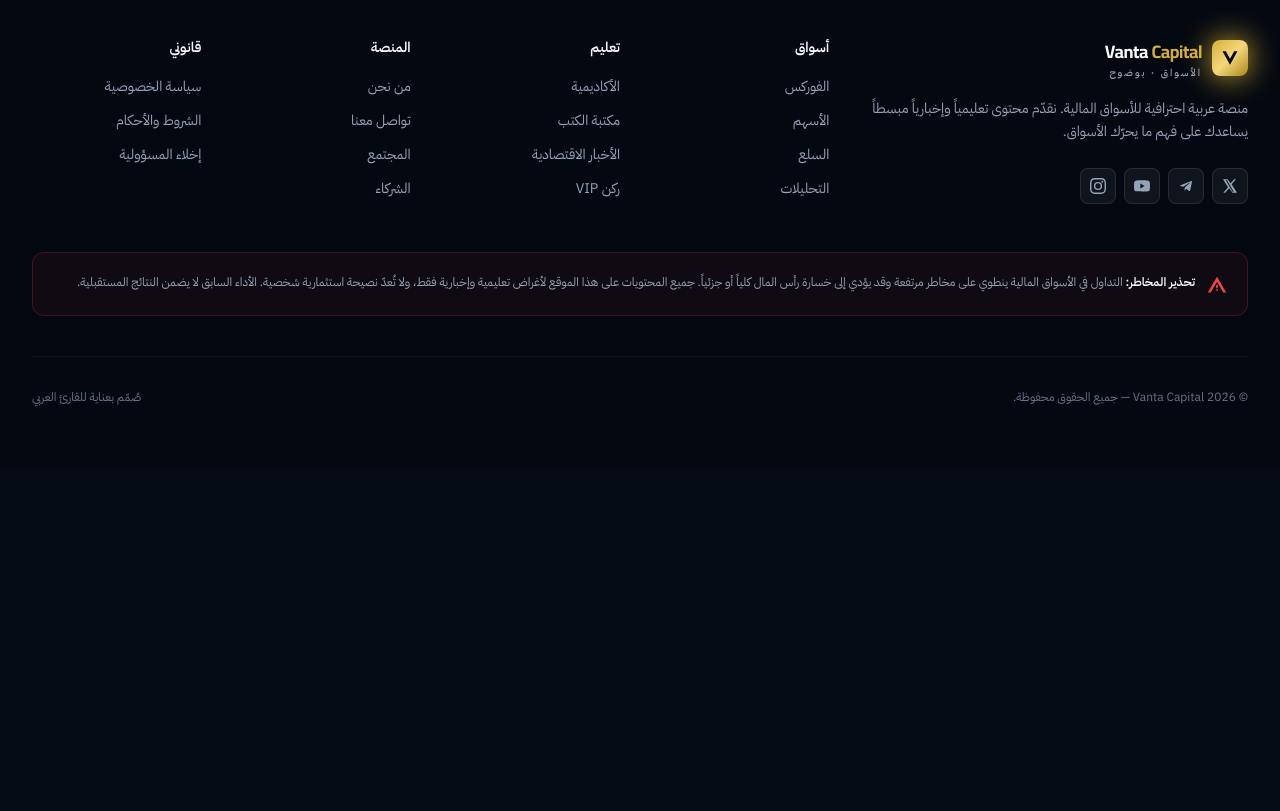
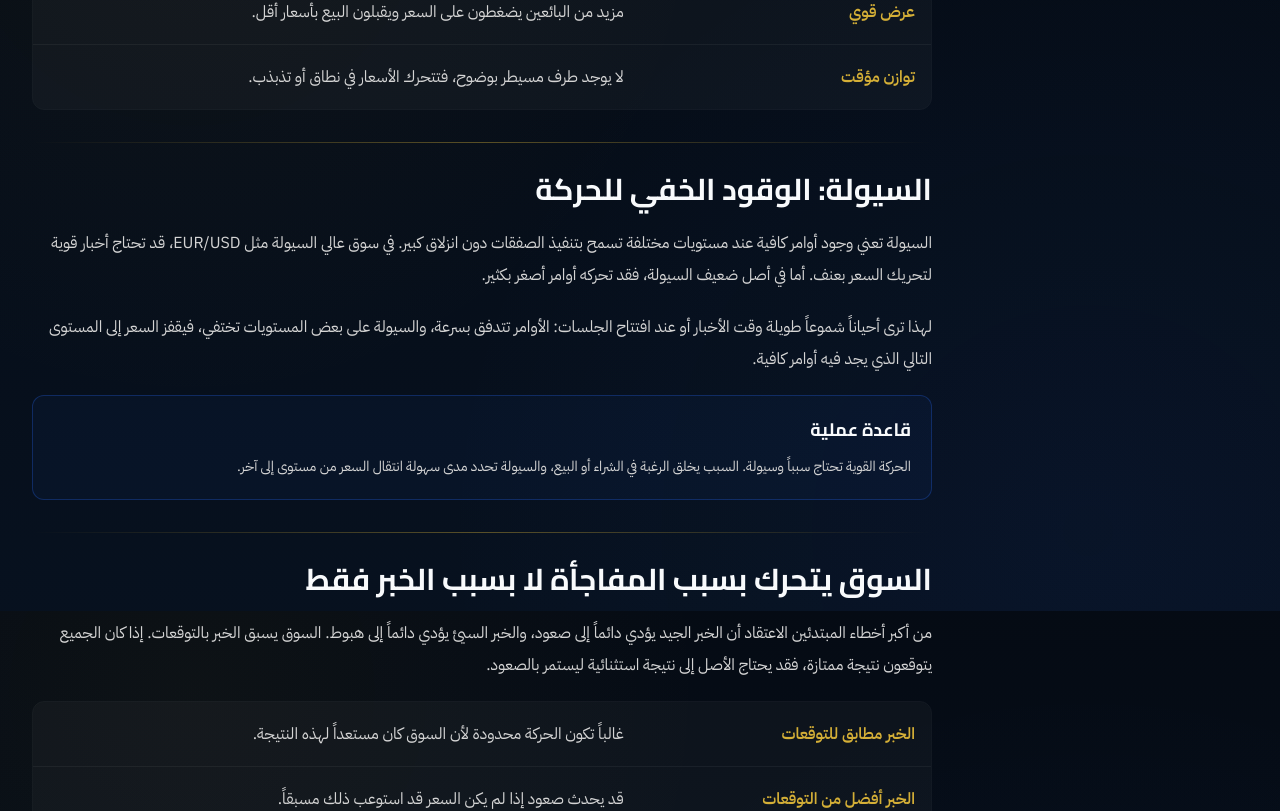
Before and after one commit to yassinlgarch-eng/Vanta-capital-, a Next.js app: page /academy/why-prices-move in a window 1280 px wide. Before the commit this address had no page. Shown: the part 989-1800 px from the top of the page. Before the commit the page ends 1458 px from the top, so only its background shows below. Built offline with nearby package versions, Linux system fonts and the light colour scheme.

Commit message:
Add academy lesson on price movement

```diff
--- /dev/null
+++ b/src/app/academy/why-prices-move/page.tsx
@@ -0,0 +1,184 @@
+import AcademyLessonTemplate, {
+  LessonCallout,
+  LessonTable,
+} from "@/components/AcademyLessonTemplate";
+
+export const metadata = {
+  title: "لماذا تتحرك الأسعار؟ - أكاديمية Vanta Capital",
+  description:
+    "درس مفصل يشرح العلاقة بين العرض والطلب والسيولة والتوقعات والأخبار في حركة أسعار الأسواق المالية.",
+};
+
+export default function LessonPage() {
+  return (
+    <AcademyLessonTemplate
+      eyebrow="الدرس 02 · أساسيات السوق"
+      title="لماذا تتحرك الأسعار؟"
+      description="السعر لا يتحرك لأن الشموع تريد ذلك. يتحرك لأن التوقعات والسيولة والأوامر تتغير. هذا الدرس يحوّل حركة السعر من فوضى إلى منطق قابل للفهم."
+      level="مبتدئ"
+      duration="22 دقيقة قراءة"
+      objectives={[
+        "فهم العلاقة الحقيقية بين العرض والطلب والسعر",
+        "معرفة دور السيولة في تسريع أو تهدئة الحركة",
+        "تمييز الفرق بين الخبر نفسه وتوقعات السوق قبل الخبر",
+        "قراءة الحركة كاستجابة لتوازن جديد لا كصدفة عشوائية",
+      ]}
+      sections={[
+        {
+          id: "supply-demand",
+          label: "العرض والطلب",
+          title: "العرض والطلب: القاعدة التي لا تموت",
+          children: (
+            <>
+              <p>
+                كل حركة سعرية تبدأ من سؤال بسيط: من الطرف المستعجل أكثر؟ إذا كان
+                المشترون مستعجلين ويقبلون أسعاراً أعلى، يصعد السعر. إذا كان
+                البائعون مستعجلين ويقبلون أسعاراً أقل، يهبط السعر. ليست المسألة
+                عدد المشترين والبائعين فقط، بل حجم أوامرهم، إلحاحهم، ومكان
+                تمركزهم في دفتر الأوامر.
+              </p>
+              <LessonTable
+                rows={[
+                  {
+                    label: "طلب قوي",
+                    value:
+                      "مزيد من المشترين يقبلون أسعاراً أعلى أو يرفعون أوامرهم بسرعة.",
+                  },
+                  {
+                    label: "عرض قوي",
+                    value:
+                      "مزيد من البائعين يضغطون على السعر ويقبلون البيع بأسعار أقل.",
+                  },
+                  {
+                    label: "توازن مؤقت",
+                    value:
+                      "لا يوجد طرف مسيطر بوضوح، فتتحرك الأسعار في نطاق أو تذبذب.",
+                  },
+                ]}
+              />
+            </>
+          ),
+        },
+        {
+          id: "liquidity",
+          label: "السيولة",
+          title: "السيولة: الوقود الخفي للحركة",
+          children: (
+            <>
+              <p>
+                السيولة تعني وجود أوامر كافية عند مستويات مختلفة تسمح بتنفيذ
+                الصفقات دون انزلاق كبير. في سوق عالي السيولة مثل EUR/USD، قد
+                تحتاج أخبار قوية لتحريك السعر بعنف. أما في أصل ضعيف السيولة، فقد
+                تحركه أوامر أصغر بكثير.
+              </p>
+              <p>
+                لهذا ترى أحياناً شموعاً طويلة وقت الأخبار أو عند افتتاح الجلسات:
+                الأوامر تتدفق بسرعة، والسيولة على بعض المستويات تختفي، فيقفز
+                السعر إلى المستوى التالي الذي يجد فيه أوامر كافية.
+              </p>
+              <LessonCallout title="قاعدة عملية" tone="blue">
+                <p>
+                  الحركة القوية تحتاج سبباً وسيولة. السبب يخلق الرغبة في الشراء
+                  أو البيع، والسيولة تحدد مدى سهولة انتقال السعر من مستوى إلى
+                  آخر.
+                </p>
+              </LessonCallout>
+            </>
+          ),
+        },
+        {
+          id: "expectations",
+          label: "التوقعات",
+          title: "السوق يتحرك بسبب المفاجأة لا بسبب الخبر فقط",
+          children: (
+            <>
+              <p>
+                من أكبر أخطاء المبتدئين الاعتقاد أن الخبر الجيد يؤدي دائماً إلى
+                صعود، والخبر السيئ يؤدي دائماً إلى هبوط. السوق يسبق الخبر
+                بالتوقعات. إذا كان الجميع يتوقعون نتيجة ممتازة، فقد يحتاج الأصل
+                إلى نتيجة استثنائية ليستمر بالصعود.
+              </p>
+              <LessonTable
+                rows={[
+                  {
+                    label: "الخبر مطابق للتوقعات",
+                    value:
+                      "غالباً تكون الحركة محدودة لأن السوق كان مستعداً لهذه النتيجة.",
+                  },
+                  {
+                    label: "الخبر أفضل من التوقعات",
+                    value:
+                      "قد يحدث صعود إذا لم يكن السعر قد استوعب ذلك مسبقاً.",
+                  },
+                  {
+                    label: "الخبر أسوأ من التوقعات",
+                    value:
+                      "قد يحدث هبوط أو إعادة تسعير سريعة للمخاطر.",
+                  },
+                ]}
+              />
+            </>
+          ),
+        },
+        {
+          id: "positioning",
+          label: "تمركز السوق",
+          title: "لماذا يهبط السعر بعد خبر جيد؟",
+          children: (
+            <>
+              <p>
+                أحياناً يصدر خبر إيجابي ومع ذلك يهبط السعر. السبب أن السوق كان
+                متمركزاً مسبقاً في اتجاه الخبر. عندما يدخل الجميع قبل الإعلان،
+                لا يبقى مشترون جدد كفاية بعد الإعلان، فيبدأ المحترفون بجني
+                الأرباح. هنا لا يكون الخبر سيئاً، بل كان أقل من طموح السوق.
+              </p>
+              <LessonCallout title="مثال ذهني" tone="gold">
+                <p>
+                  إذا صعد الذهب أياماً قبل قرار الفائدة لأن المتداولين توقعوا
+                  لهجة أكثر تيسيراً من البنك المركزي، ثم جاء القرار جيداً لكن
+                  ليس مفاجئاً، قد يهبط الذهب لأن المشترين الأوائل يبيعون لجني
+                  الأرباح.
+                </p>
+              </LessonCallout>
+            </>
+          ),
+        },
+        {
+          id: "practical-framework",
+          label: "إطار عملي",
+          title: "إطار Vanta لقراءة سبب الحركة",
+          children: (
+            <>
+              <p>
+                قبل أن تفسّر أي حركة، اسأل هذه الأسئلة بالترتيب. هذا يمنعك من
+                مطاردة الشموع دون فهم:
+              </p>
+              <ul className="space-y-3">
+                <li>ما الخبر أو العامل الذي غيّر توقعات السوق؟</li>
+                <li>هل كان العامل متوقعاً أم مفاجئاً؟</li>
+                <li>هل الحركة حدثت في وقت سيولة عالية أم منخفضة؟</li>
+                <li>هل السعر كان ممتداً قبل الخبر؟</li>
+                <li>هل الحركة كسرت مستوى مهم أم بقيت داخل نطاق؟</li>
+              </ul>
+              <LessonCallout title="تطبيق سريع" tone="blue">
+                <p>
+                  عندما ترى حركة قوية، لا تسأل فوراً: هل أدخل شراء أم بيع؟ اسأل
+                  أولاً: هل هذه حركة إعادة تسعير حقيقية، أم رد فعل عاطفي مؤقت،
+                  أم اصطياد سيولة حول مستوى واضح؟
+                </p>
+              </LessonCallout>
+            </>
+          ),
+        },
+      ]}
+      keyTakeaways={[
+        "السعر يتحرك عندما يتغير توازن العرض والطلب، لا لمجرد ظهور شمعة على الرسم.",
+        "السيولة تحدد قوة وسرعة الحركة، خصوصاً وقت الأخبار والافتتاحات.",
+        "السوق يتفاعل مع المفاجأة مقارنة بالتوقعات، لا مع الخبر الخام فقط.",
+        "تمركز المتداولين قبل الخبر قد يفسر الحركة المعاكسة بعد إعلان خبر جيد أو سيئ.",
+      ]}
+      previousLesson={{ href: "/academy/what-is-market", label: "ما هو السوق المالي؟" }}
+      nextLesson={{ href: "/academy/market-participants", label: "من يحرك السوق؟" }}
+    />
+  );
+}
```
